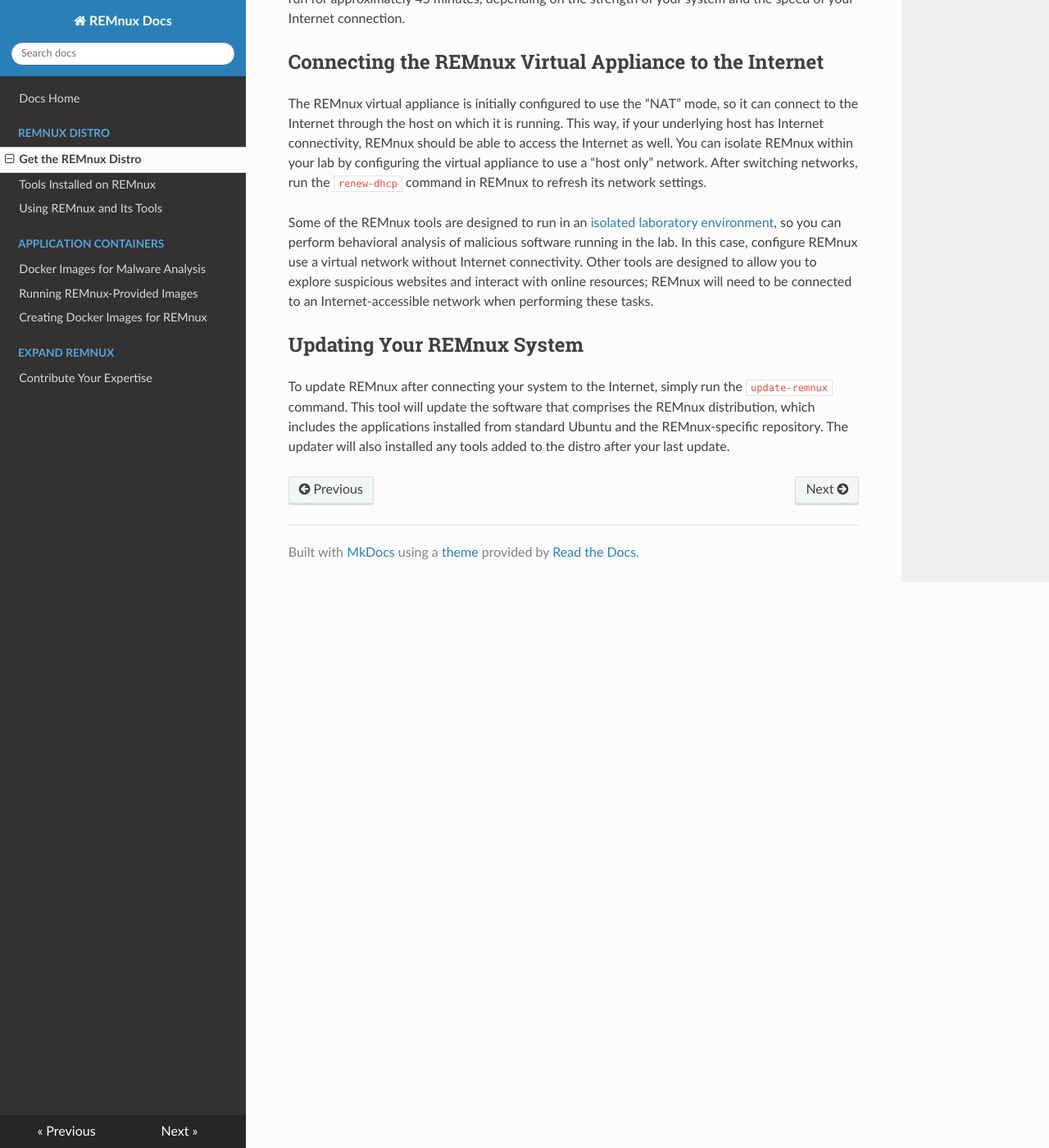
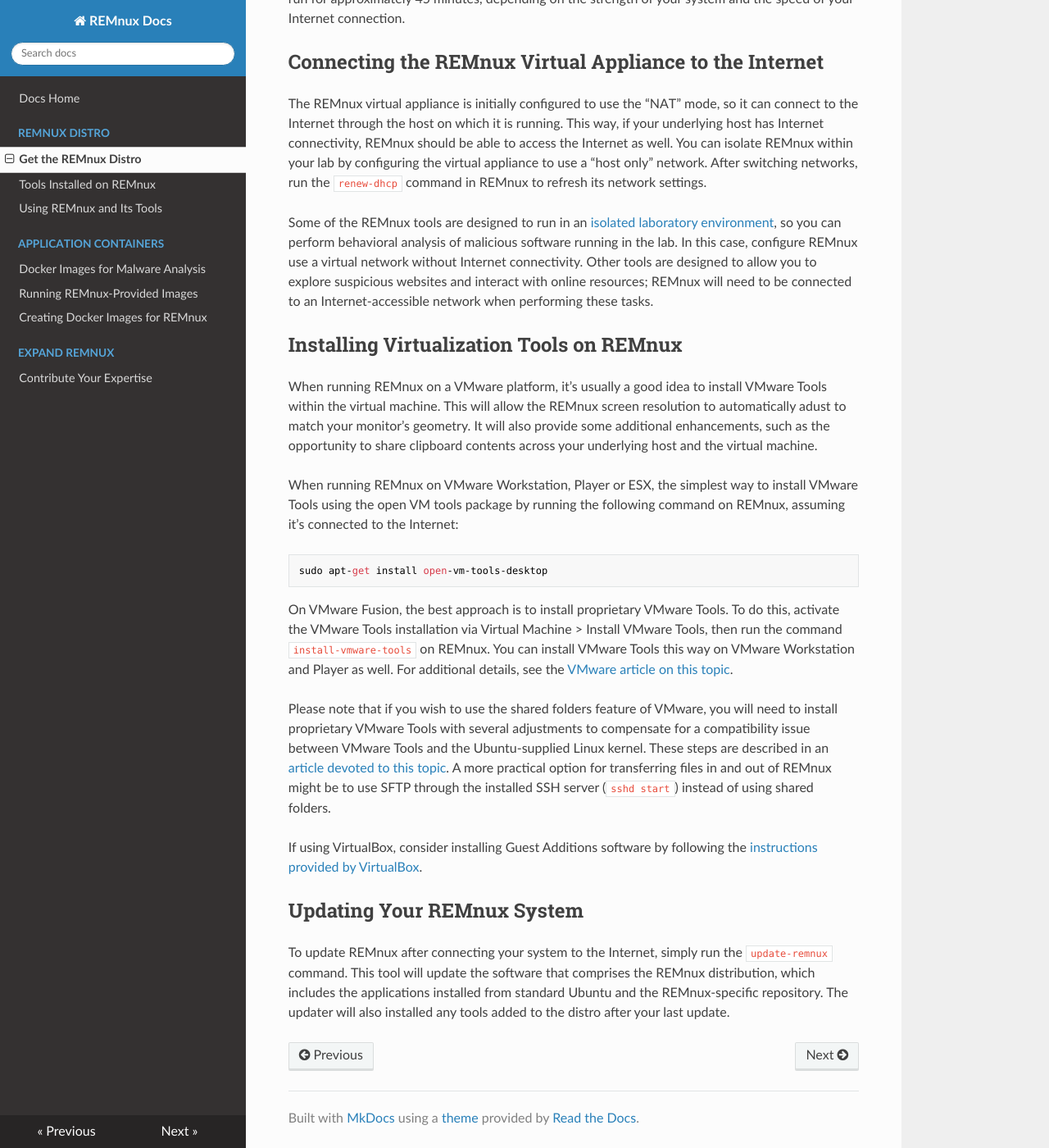
Before and after one commit to wzod/docs, an MkDocs documentation site: the page built from source/distro/get.md, in a window 1280 px wide and 1400 px high, scrolled down 1193 px. Shown: the whole window at 82% size. Built offline with MkDocs 1.6.1, drawn with Linux system fonts in a browser that asks for light colours; nearby versions of some CDN libraries; old or Windows-style settings are respelled for this version of MkDocs.

Commit message:
Update get.md
Added virtualization tools instructions.

```diff
--- a/source/distro/get.md
+++ b/source/distro/get.md
@@ -28,6 +28,20 @@
 
 Some of the REMnux tools are designed to run in an [isolated laboratory environment](https://zeltser.com/vmware-network-isolation-for-malware-analysis/), so you can perform behavioral analysis of malicious software running in the lab. In this case, configure REMnux use a virtual network without Internet connectivity. Other tools are designed to allow you to explore suspicious websites and interact with online resources; REMnux will need to be connected to an Internet-accessible network when performing these tasks.
 
+## Installing Virtualization Tools on REMnux
+
+When running REMnux on a VMware platform, it's usually a good idea to install VMware Tools within the virtual machine. This will allow the REMnux screen resolution to automatically adust to match your monitor's geometry. It will also provide some additional enhancements, such as the opportunity to share clipboard contents across your underlying host and the virtual machine.
+
+When running REMnux on VMware Workstation, Player or ESX, the simplest way to install VMware Tools using the open VM tools package by running the following command on REMnux, assuming it's connected to the Internet:
+
+    sudo apt-get install open-vm-tools-desktop
+
+On VMware Fusion, the best approach is to install proprietary VMware Tools. To do this, activate the VMware Tools installation via Virtual Machine > Install VMware Tools, then run the command `install-vmware-tools` on REMnux. You can install VMware Tools this way on VMware Workstation and Player as well. For additional details, see the [VMware article on this topic](http://kb.vmware.com/kb/1022525).
+
+Please note that if you wish to use the shared folders feature of VMware, you will need to install proprietary VMware Tools with several adjustments to compensate for a compatibility issue between VMware Tools and the Ubuntu-supplied Linux kernel. These steps are described in an [article devoted to this topic](http://askubuntu.com/questions/586221/vmhgfs-module-not-compilable-for-vmware-tools-9-9-0-fusion7-1-after-ubuntu-lin). A more practical option for transferring files in and out of REMnux might be to use SFTP through the installed SSH server (`sshd start`) instead of using shared folders.
+
+If using VirtualBox, consider installing Guest Additions software by following the [instructions provided by VirtualBox](https://www.virtualbox.org/manual/ch04.html).
+
 ## Updating Your REMnux System
 
 To update REMnux after connecting your system to the Internet, simply run the `update-remnux` command. This tool will update the software that comprises the REMnux distribution, which includes the applications installed from standard Ubuntu and the REMnux-specific repository. The updater will also installed any tools added to the distro after your last update.
```
